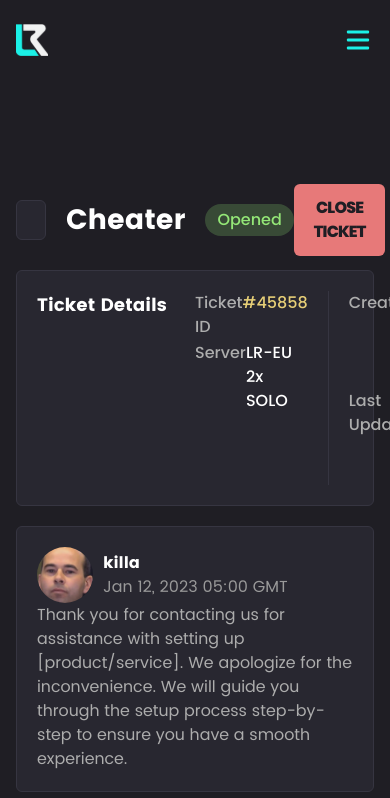
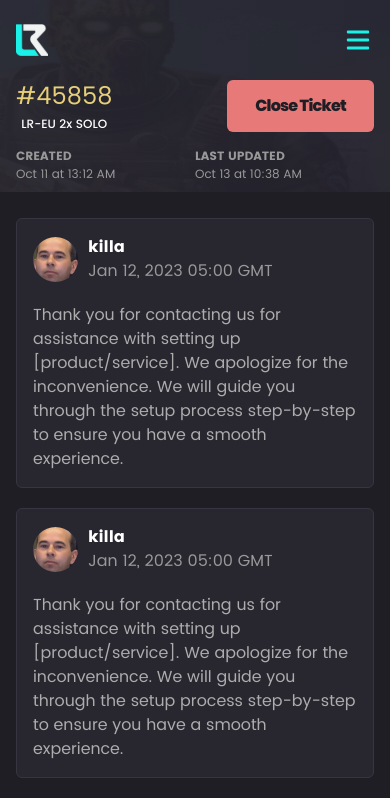
Before and after one commit to jaguar-person/limitless-website, a Next.js app: page /tickets/1 in a window 390 px wide. Shown: the top 798 px of the page. Built offline with nearby package versions, Linux system fonts and the light colour scheme.

Commit message:
feat: ticket detail mobile page

```diff
--- a/src/components/button/index.tsx
+++ b/src/components/button/index.tsx
@@ -5,6 +5,7 @@ interface IButton {
   leftIcon?: string;
   rightIcon?: string;
   bgColor?: string;
+  color?: string;
   className?: string;
   size?: "xs" | "sm" | "base" | "lg" | "xl" | "2xl" | "3xl";
   name: string;
@@ -15,6 +16,7 @@ const Button: React.FC<IButton> = ({
   leftIcon = null,
   rightIcon = null,
   bgColor = "gems",
+  color = "background",
   className,
   size = "sm",
   name,
@@ -31,7 +33,9 @@ const Button: React.FC<IButton> = ({
         alt="left"
       />
     )}
-    <p className="font-extrabold text-base tracking-tighter uppercase text-background">
+    <p
+      className={`font-extrabold text-base tracking-tighter capitalize text-${color}`}
+    >
       {name}
     </p>
     {!!rightIcon && (
--- /dev/null
+++ b/src/modules/tickets/detail/chat-add/TicketsDetailChatAddMessage.tsx
@@ -0,0 +1,43 @@
+import React from "react";
+import FileUpload from "../../../../components/file-upload";
+import Button from "../../../../components/button";
+import { useRouter } from "next/router";
+
+interface ITicketsDetailChatAddMessage {
+  onMessage: () => void;
+}
+
+const TicketsDetailChatAddMessage: React.FC<ITicketsDetailChatAddMessage> = ({
+  onMessage,
+}) => {
+  const router = useRouter();
+  return (
+    <div className="flex flex-col gap-4">
+      <textarea
+        className="w-full text-sm text-secondary min-h-[250px] bg-secondary-background border border-secondary-background-accent rounded-lg p-4 focus:outline-none resize-none"
+        defaultValue="Please type your message here..."
+      />
+      <FileUpload />
+      <div className="flex gap-2.5">
+        <div onClick={onMessage} className="w-1/2">
+          <Button
+            bgColor="background"
+            color="danger"
+            name="Cancel"
+            width="full"
+          />
+        </div>
+        <div
+          className="w-1/2"
+          onClick={() => {
+            router.push("/tickets");
+          }}
+        >
+          <Button bgColor="gems" name="Send" width="full" />
+        </div>
+      </div>
+    </div>
+  );
+};
+
+export default TicketsDetailChatAddMessage;
--- a/src/modules/tickets/detail/chat-add/index.tsx
+++ b/src/modules/tickets/detail/chat-add/index.tsx
@@ -1,7 +1,24 @@
 import React from "react";
 import Button from "../../../../components/button";
+import { useIsMobile } from "../../../../utils/hooks/useIsMobile";
 
-const TicketsDetailChatAdd: React.FC = () => (
+interface ITicketsDetailChatAdd {
+  onMessage: () => void;
+}
+
+const TicketsDetailChatAdd: React.FC<ITicketsDetailChatAdd> = ({
+  onMessage,
+}) => {
+  const isMobile = useIsMobile();
+
+  if (isMobile)
+    return (
+      <div onClick={onMessage}>
+        <Button name="Reply" bgColor="gems" rightIcon="reply" width="full" />
+      </div>
+    );
+  else
+    return (
       <div className="flex flex-col gap-5">
         <div className="flex flex-col gap-2.5">
           <p className="text-base font-semibold text-white">Reply to ticket</p>
@@ -12,10 +29,16 @@ const TicketsDetailChatAdd: React.FC = () => (
           />
         </div>
         <div className="flex gap-2.5 self-end">
-      <Button name="Attach" rightIcon="attach" bgColor="secondary-background" />
+          <Button
+            name="Attach"
+            rightIcon="attach"
+            bgColor="secondary-background"
+            color="secondary"
+          />
           <Button name="Send" bgColor="gems" />
         </div>
       </div>
     );
+};
 
 export default TicketsDetailChatAdd;
--- a/src/modules/tickets/detail/chat-history/index.tsx
+++ b/src/modules/tickets/detail/chat-history/index.tsx
@@ -1,20 +1,26 @@
 import React from "react";
 import Image from "next/image";
 import { IChatHistory } from "../../../../utils/types";
+import { useIsMobile } from "../../../../utils/hooks/useIsMobile";
 
-interface ITicketsDetailChat {
+interface ITicketsDetailChatHistory {
   chats: IChatHistory[];
 }
 
-const TicketsDetailChat: React.FC<ITicketsDetailChat> = ({ chats }) => (
+const TicketsDetailChatHistory: React.FC<ITicketsDetailChatHistory> = ({
+  chats,
+}) => {
+  const isMobile = useIsMobile();
+
+  return (
     <div className="flex flex-col gap-5">
       {chats.map((chat, i) => (
-      <div className="card-container p-5" key={i}>
+        <div className="card-container p-4 flex flex-col gap-5" key={i}>
           <div className="flex gap-2.5 items-center">
             <Image
               src={require(`../../../../images/avatar__test.png`)}
-            width={56}
-            height={56}
+              width={isMobile ? 45 : 56}
+              height={isMobile ? 45 : 56}
               alt="avatar"
               className="rounded-full"
             />
@@ -28,5 +34,6 @@ const TicketsDetailChat: React.FC<ITicketsDetailChat> = ({ chats }) => (
       ))}
     </div>
   );
+};
 
-export default TicketsDetailChat;
+export default TicketsDetailChatHistory;
--- a/src/modules/tickets/detail/header/index.tsx
+++ b/src/modules/tickets/detail/header/index.tsx
@@ -1,11 +1,12 @@
 import React from "react";
 import { useRouter } from "next/router";
+import Image from "next/image";
 import TitleArrow from "../../../../components/title-arrow";
 import TicketStatusBadge from "../../shared/TicketStatus";
 import Button from "../../../../components/button";
 import { TicketStatus } from "../../../../utils/enums";
 import TicketDetailsInfo from "./TicketDetailsInfo";
-
+import MobileBgImage from "../../../../images/mobile-ticket-bg.png";
 interface ITicketsDetailHeader {
   ticket: {
     status: TicketStatus;
@@ -19,9 +20,18 @@ interface ITicketsDetailHeader {
 const TicketsDetailHeader: React.FC<ITicketsDetailHeader> = ({ ticket }) => {
   const router = useRouter();
   return (
-    <div className="flex flex-col gap-3.5">
-      <div className="flex justify-between">
-        <div className="flex gap-5 items-center">
+    <div className="relative flex flex-col gap-3.5 pb-4 md:pb-0">
+      <div className="min-w-[480px] absolute -top-20 -left-4 bg-blend-overlay z-0">
+        <Image
+          src={MobileBgImage}
+          width={360}
+          height={196}
+          alt="bg"
+          className="w-full h-48 md:hidden bg-gradient-to-r from-secondary-background to-[#24222C] z-0"
+        />
+      </div>
+      <div className="flex justify-between z-10 md:z-0">
+        <div className="hidden md:flex gap-5 items-center">
           <TitleArrow
             title="Cheater"
             size="lg"
@@ -31,9 +41,23 @@ const TicketsDetailHeader: React.FC<ITicketsDetailHeader> = ({ ticket }) => {
           />
           <TicketStatusBadge status={ticket.status} />
         </div>
-        <Button name="Close Ticket" bgColor="danger" />
+        <div className="flex flex-col gap-1 md:hidden items-center">
+          <p className="text-points text-2xl">{ticket.id}</p>
+          <p className="text-white text-xs font-medium">{ticket.server}</p>
+        </div>
+        <Button name="Close Ticket" bgColor="danger" className="px-7" />
       </div>
-      <div className="p-5 flex justify-between card-container">
+      <div className="flex md:hidden justify-between text-xs text-secondary z-10 md:z-0">
+        <div className="w-1/2">
+          <p className="uppercase leading-5 font-bold">CREATED</p>
+          <p>{ticket.createdAt}</p>
+        </div>
+        <div className="w-1/2">
+          <p className="uppercase leading-5 font-bold">Last Updated</p>
+          <p>{ticket.updatedAt}</p>
+        </div>
+      </div>
+      <div className="p-5 hidden md:flex justify-between card-container">
         <p className="text-white font-bold text-lg">Ticket Details</p>
         <div className="flex w-1/2 divide-x divide-secondary-background-accent">
           <div className="flex flex-col gap-0.5 flex-1">
--- a/src/modules/tickets/detail/index.tsx
+++ b/src/modules/tickets/detail/index.tsx
@@ -1,8 +1,9 @@
-import React from "react";
-import TicketsDetailChat from "./chat-history";
+import React, { useState } from "react";
+import TicketsDetailChatHistory from "./chat-history";
 import TicketsDetailChatAdd from "./chat-add";
 import { TicketStatus } from "../../../utils/enums";
 import TicketsDetailHeader from "./header";
+import TicketsDetailChatAddMessage from "./chat-add/TicketsDetailChatAddMessage";
 
 const MOCK_TICKET = {
   status: TicketStatus.OPENED,
@@ -42,12 +43,29 @@ const MOCK_CHATS = [
   },
 ];
 
-const TicketsDetail: React.FC = () => (
-  <div className="mb-20 mt-32 flex flex-col gap-5">
-    <TicketsDetailHeader ticket={MOCK_TICKET} />
-    <TicketsDetailChat chats={MOCK_CHATS} />
-    <TicketsDetailChatAdd />
-  </div>
-);
+const TicketsDetail: React.FC = () => {
+  const [isMessage, setMessage] = useState(false);
+  return (
+    <div className="mb-80 md:mb-20 mt-6 md:mt-32 flex flex-col gap-5">
+      <TicketsDetailHeader ticket={MOCK_TICKET} />
+      {isMessage ? (
+        <TicketsDetailChatAddMessage
+          onMessage={() => {
+            setMessage(false);
+          }}
+        />
+      ) : (
+        <div className="flex flex-col gap-5">
+          <TicketsDetailChatHistory chats={MOCK_CHATS} />
+          <TicketsDetailChatAdd
+            onMessage={() => {
+              setMessage(true);
+            }}
+          />
+        </div>
+      )}
+    </div>
+  );
+};
 
 export default TicketsDetail;
```
Also changed, not shown: src/images/reply.svg (added). Lines whose indentation alone changed are shown as unchanged.
